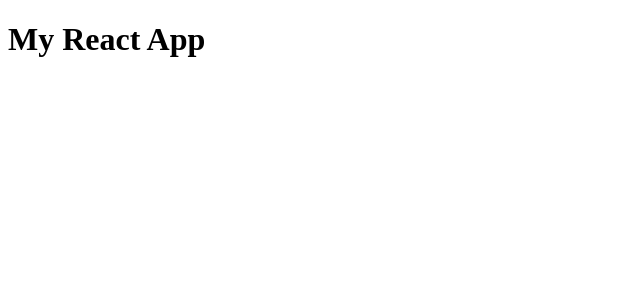
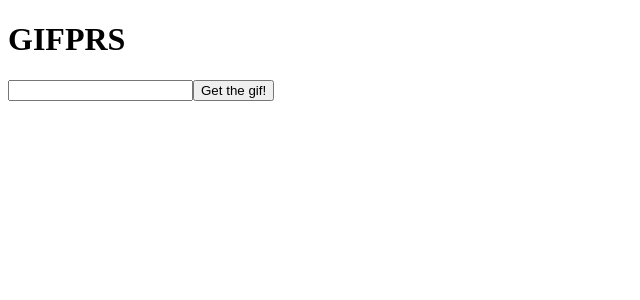
Before and after one commit to bguzmanrio/gifhub-pull-request, a React app: page / in a window 1280 px wide. Shown: the top 300 px of the page, without its empty margins (0-640 px from the left). Built offline with nearby package versions, Linux system fonts and the light colour scheme.

Commit message:
Removed dist files. Basic search and retrieval functionality

```diff
--- a/app/App.js
+++ b/app/App.js
@@ -1,8 +1,62 @@
-import React, { Component } from 'react';
+import React, { Component, Fragment } from 'react';
 
 class App extends Component {
+
+	constructor() {
+		super();
+		this.state = {
+			gifUrl: null,
+			keyword: null,
+			copied: false
+		};
+
+		this.mdCodeRef = React.createRef();
+		this.handleGifRequest = this.handleGifRequest.bind(this);
+		this.handleInputChange = this.handleInputChange.bind(this);
+		this.handleMDCopy = this.handleMDCopy.bind(this);
+	}
+
+	handleGifRequest() {
+		const keyParam = 'api_key=VwV9rz5sgKf0uBViFwBlU9b8H3lmossH';
+		const params = this.state.keyword ? `tag=${this.state.keyword}&${keyParam}` : keyParam;
+		fetch(`https://api.giphy.com/v1/gifs/random?${params}`).then(res => res.json()).then(response => {
+			this.setState({
+				gifUrl: response.data.image_url
+			});
+		})
+	}
+
+	handleInputChange(e) {
+		this.setState({
+			keyword: e.target.value
+		});
+	}
+
+	handleMDCopy() {
+		this.mdCodeRef.current.select();
+		document.execCommand('copy');
+		this.setState({
+			copied: true
+		});
+	}
+
 	render() {
-		return (<h1>My React App</h1>)
+
+		return (
+			<div>
+				<h1>GIFPRS</h1>
+				<input type="text" onChange={this.handleInputChange}></input>
+				<button onClick={this.handleGifRequest}>Get the gif!</button>
+				{this.state.gifUrl && (
+					<Fragment>
+						<img src={this.state.gifUrl} />
+						<input ref={this.mdCodeRef} type="text" defaultValue={`![](${this.state.gifUrl}`} readOnly />
+						<button onClick={this.handleMDCopy}>{this.state.copied ? 'Copied!' : 'Copy'}</button>
+					</Fragment>
+				)}
+
+			</div>
+		)
 	}
 }
 
```
Also changed, not shown: 4 other files (tests, documents, lock files or other folders).
